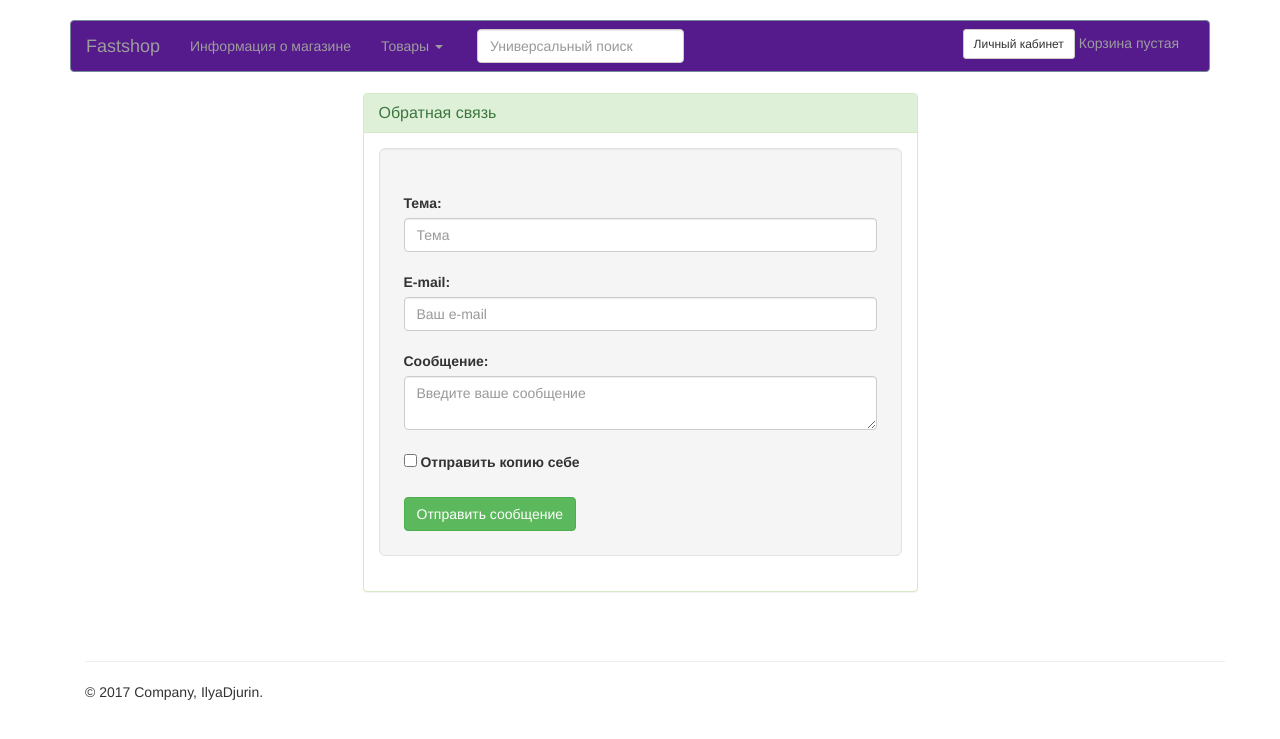
After one commit to IlyaDjurin/django-shop, a Django app: page /contact/ in a window 1280 px wide. The commit adds this page. Shown: the top 739 px of the page. Run offline with Django 3.2, Linux system fonts and the light colour scheme; parts of the project's set-up code (start-up, migrations or seed data) failed here and were passed over; some libraries are stand-ins or nearby versions.

Commit message:
добавлен живой поиск и обратная связь

```diff
--- a/mysite/celery.py
+++ b/mysite/celery.py
@@ -3,7 +3,7 @@ from celery import Celery
 from django.conf import settings
 
 
-# Основыне настройки Django для celery
+
 os.environ.setdefault('DJANGO_SETTINGS_MODULE', 'mysite.settings')
 
 app = Celery('mysite')
--- a/mysite/settings.py
+++ b/mysite/settings.py
@@ -129,8 +129,8 @@ CART_SESSION_ID = 'cart'
 
 EMAIL_HOST = 'smtp.mail.ru'
 EMAIL_PORT = 2525
-EMAIL_HOST_USER = "mirakomp@mail.ru"
-EMAIL_HOST_PASSWORD = "artema50a"
+EMAIL_HOST_USER = "leva2048@mail.ru"
+EMAIL_HOST_PASSWORD = ""
 EMAIL_USE_TLS = True
 SERVER_EMAIL = EMAIL_HOST_USER
 DEFAULT_FROM_EMAIL = EMAIL_HOST_USER
--- a/shop/forms.py
+++ b/shop/forms.py
@@ -8,3 +8,10 @@ class TovarForm(forms.ModelForm):
         model = Tovar
         fields = ['tovar_name', 'tovar_slug', 'tovar_info', 'tovar_image', 'tovar_made', 'tovar_price',
                   'tovar_url', 'tovar_stock', 'tovar_available']
+
+
+class ContactForm(forms.Form):
+    subject = forms.CharField(max_length=100, widget=forms.TextInput(attrs={'size':'40','class': 'form-control'}))
+    sender = forms.EmailField(widget=forms.TextInput(attrs={'size':'40','class': 'form-control'}))
+    message = forms.CharField(widget=forms.Textarea(attrs={'class': 'form-control'}))
+    copy = forms.BooleanField(required=False)
--- a/shop/static/css/main.css
+++ b/shop/static/css/main.css
@@ -34,3 +34,8 @@ body {
 .dropdown:hover .dropdown-menu {
     display: block;
 }
+.img-poisk{
+    border: 1px ;
+    width: 26px;
+    height: 26px;
+}
--- /dev/null
+++ b/shop/static/js/main.js
@@ -0,0 +1,54 @@
+
+
+
+
+//function getCookie(name) {
+//          var cookieValue = null;
+//          if (document.cookie && document.cookie != '') {
+//                var cookies = document.cookie.split(';');
+//         for (var i = 0; i < cookies.length; i++) {
+//              var cookie = jQuery.trim(cookies[i]);
+//         // Does this cookie string begin with the name we want?
+//         if (cookie.substring(0, name.length + 1) == (name + '=')) {
+//           cookieValue = decodeURIComponent(cookie.substring(name.length + 1));
+//             break;
+//             }
+//         }
+//      }
+// return cookieValue;
+//}
+//
+//function csrfSafeMethod(method) {
+//    // these HTTP methods do not require CSRF protection
+//    return (/^(GET|HEAD|OPTIONS|TRACE)$/.test(method));
+//}
+//$.ajaxSetup({
+//    beforeSend: function(xhr, settings) {
+//        if (!csrfSafeMethod(settings.type) && !this.crossDomain) {
+//            xhr.setRequestHeader("X-CSRFToken", csrftoken);
+//        }
+//    }
+//});
+
+$('#suggestion').keyup(function(){
+//var csrftoken = getCookie('csrftoken');
+var query = $(this).val();
+$.ajax({
+        url : /suggest_category/,
+        type : "GET",
+        data : { //csrfmiddlewaretoken : csrftoken//,
+         suggestion: query},
+        success: function(data){
+        $('#cats').html(data);
+        }
+       });
+   });
+
+   //Работающий код с методом GET, но не работающий с  var csrftoken = getCookie('csrftoken');
+//   $('#suggestion').keyup(function(){
+//        var query = $(this).val();
+//        $.post('/suggest_category/', {suggestion: query}, function(data){
+//         $('#cats').html(data);
+//        });
+//    });
+//
--- /dev/null
+++ b/shop/templates/contact.html
@@ -0,0 +1,57 @@
+{% extends "shop/index.html" %}
+
+{% block title %}Обратная связь{% endblock %}
+{% block inf_gl_s %}{% endblock %}
+
+{% block content %}
+<div class="container">
+    <div class="row">
+        <div class="col-md-12"></div>
+        <div class="col-md-3"></div>
+         <div class="col-md-6">
+<div class="panel panel-success">
+  <div class="panel-heading">
+    <h2 class="panel-title">Обратная связь</h2>
+  </div>
+  <div class="panel-body">
+<div class="well well-lg">
+    <h3></h3>
+<form action="{% url 'shop:contact' %}" method="post">
+    {% csrf_token %}
+{#    {% bootstrap_form form %}#}
+    {{ form.non_field_errors }}
+	<div>
+	  <label for="id_subject">Тема:</label>
+	  {{ form.subject.errors }}
+{#	  {{ form.subject }}#}
+      <input class="form-control" id="id_subject" name="subject" placeholder="Тема">
+	</div>
+    &nbsp;
+	<div>
+	  <label for="id_sender">E-mail:</label>
+	  {{ form.sender.errors }}
+{#	  {{ form.sender }}#}
+      <input class="form-control" id="id_sender" name="sender" placeholder="Ваш e-mail">
+	</div>
+    &nbsp;
+	<div>
+	  <label for="id_message">Сообщение:</label>
+	  {{ form.message.errors }}
+{#	  {{ form.message }}#}
+      <textarea class="form-control" id="id_message" name="message" placeholder="Введите ваше сообщение"></textarea>
+	</div>
+    &nbsp;
+	<div>
+	  {{ form.copy.errors }}
+	  <label for="id_copy">{{ form.copy }} Отправить копию себе </label>
+	</div>
+    <br>
+	<input type="submit" class="btn btn-success" value="Отправить сообщение"/>
+</form>
+  </div>
+</div>
+</div>
+</div>
+    </div>
+
+{% endblock %}
--- /dev/null
+++ b/shop/templates/shop/category_list.html
@@ -0,0 +1,6 @@
+{% for i in cat_list %}
+
+
+<p><img src="{% if i.tovar_image %}{{ i.tovar_image.url }}{% endif %}" class="img-poisk" alt="Generic placeholder image">
+    <a href="{{ i.get_absolute_url }}">{{ i }}</a></p>
+{% endfor %}
--- a/shop/templates/shop/index.html
+++ b/shop/templates/shop/index.html
@@ -61,6 +61,7 @@
     <script src="https://ajax.googleapis.com/ajax/libs/jquery/1.12.4/jquery.min.js"></script>
     <!-- Include all compiled plugins (below), or include individual files as needed -->
     <script src="/static/js/bootstrap.min.js"></script>
+    <script src="/static/js/main.js"></script>
     <script src="/static/js/jquery-3.1.1.min.js"></script>
     <script src="/static/js/bootstrap-hover-dropdown.min.js"></script>
     <script src="/static/js/jQuery.Brazzers-Carousel.min.js"></script>
--- a/shop/templates/shop/info_gl_str.html
+++ b/shop/templates/shop/info_gl_str.html
@@ -18,12 +18,15 @@
         <li>time.work93@mail.ru</li>
         <li>mirakomp@mail.ru</li></p>
         <p></p>
+        <a  href="/contact/" class="btn btn-lg btn-info" type="submit">Обратная связь</a>
+        <p></p>
         <p>Карта проезда:</p>
         <p></p>
         <script type="text/javascript" charset="utf-8" async src="https://api-maps.yandex.ru/services/constructor/1.0/js/?um=constructor%3A12a4ec201bf3de5ee97a8e054e13382f8e3edf7657fdf6e6abdc5e065ae57f91&amp;width=500&amp;height=400&amp;lang=ru_RU&amp;scroll=true"></script>
         <p></p>
 
 
+
         <p></p>
     </div>
 
--- a/shop/templates/shop/navigation.html
+++ b/shop/templates/shop/navigation.html
@@ -1,4 +1,5 @@
 {% load static %}
+
 <div class="container">
 <nav class="navbar navbar-inverse" role="navigation">
   <div class="container-fluid">
@@ -11,7 +12,7 @@
         <span class="icon-bar"></span>
 
       </button>
-      <a class="navbar-brand" href="http://35.165.137.178/">Fastshop</a>
+      <a class="navbar-brand" href="/">Fastshop</a>
     </div>
 
     <!-- Collect the nav links, forms, and other content for toggling -->
@@ -19,7 +20,7 @@
       <ul class="nav navbar-nav">
         <li><a href="/info/">Информация о магазине</a></li>
         <li class="dropdown">
-          <a href="#" class="dropdown-toggle" data-toggle="dropdown" data-hover="dropdown" data-delay="1000" data-close-others="false">Товары <span class="caret"></span></a>
+          <a href="#"  class="dropdown-toggle" data-toggle="dropdown" data-hover="dropdown" data-delay="1000" data-close-others="false">Товары <span class="caret"></span></a>
           <ul class="dropdown-menu">
             <li><a  tabindex="-1" href="/smart/">Смартфоны</a></li>
             <li><a  tabindex="-1" href="#">Компьютерная техника</a></li>
@@ -29,12 +30,20 @@
           </ul>
         </li>
       </ul>
-      <form class="navbar-form navbar-left">
-        <div class="form-group">
-          <input type="text" class="form-control" placeholder="Поиск">
+
+        <ul class="navbar-form navbar-left">
+        <form action="/suggest_category/" method="get">
+            <!--{% csrf_token %} -->
+        <label></label>
+            <div class="form-group">
+       <input  class="form-control" type="text" name="suggestion" value="" id="suggestion" placeholder="Универсальный поиск" maxlength="200"/>
+            </div>
+        </form>
+        </ul>
+
+        <div style="border-radius: 0 100px 10px 10px; top: 101%; margin-top: -0.625em; position: absolute; width:350px; background:#E6E6FA								; margin:auto; left:50%; margin-left:-156px "  id="cats">
         </div>
-        <button type="submit" class="btn btn-default">Отправить</button>
-      </form>
+
 
       <form class="navbar-form navbar-right">
         <div class="form-group">
--- /dev/null
+++ b/shop/templates/shop/resSearch.html
@@ -0,0 +1 @@
+<h3>{{tovar.as_p}}</h3>
--- a/shop/urls.py
+++ b/shop/urls.py
@@ -3,16 +3,15 @@ from . import views
 
 urlpatterns = [
     url(r'^$', views.index, name='index'),
-
-
     url(r'^log1/$', views.RegisterFormView.as_view()),
     url(r'^login/$', views.LoginView.as_view()),
     url(r'^logout/$', views.LogoutView.as_view()),
     url(r'^info/$', views.info, name='info'),
     url(r'^smart/$', views.ProductList, name='ProductList'),
-    url(r'^smart/$', views.search, name='search'),
     url(r'^smart/(?P<category_slug>[-\w]+)/$', views.ProductList, name='ProductListByCategory'),
     url(r'^harak/(?P<id>\d+)/(?P<slug>[-\w]+)/$', views.ProductDetail, name='ProductDetail'),
-
+    url(r'^suggest_category/$', views.suggest_category, name='suggest_category'),
+    url(r'^contact/$', views.contactform, name='contact'),
+    url(r'^thanks/$', views.thanks, name='thanks'),
 
 ]
--- a/shop/views.py
+++ b/shop/views.py
@@ -2,7 +2,7 @@ from django.shortcuts import render, get_object_or_404
 from .models import Kategor, Tovar, Tovar_inphoto, Tovar_img
 from django.views.generic.edit import FormView
 from django.contrib.auth.forms import UserCreationForm
-
+from django.http import JsonResponse
 from django.utils.http import is_safe_url
 from django.contrib.auth.forms import AuthenticationForm
 from django.contrib.auth import REDIRECT_FIELD_NAME, login as auth_login, logout as auth_logout
@@ -18,6 +18,8 @@ from django.http import HttpResponse
 from django.shortcuts import render_to_response
 from cart.forms import CartAddProductForm
 from .forms import TovarForm
+from .forms import ContactForm
+from django.core.mail import send_mail,BadHeaderError
 
 
 def index(request):
@@ -162,7 +164,8 @@ def ProductList(request, category_slug=None):
             for i in a2.values_list('tovarinphoto_proizv', flat=True).order_by('tovarinphoto_proizv'):
                 list_a2.append(i)
 
-            a3 = Tovar_inphoto.objects.filter(tovarinphoto_osnkamera__in=[z[11], z[12], z[13], z[14], z[15], z[16], z[17]])
+            a3 = Tovar_inphoto.objects.filter(
+                tovarinphoto_osnkamera__in=[z[11], z[12], z[13], z[14], z[15], z[16], z[17]])
             list_a3 = []
             for i in a3.values_list('tovarinphoto_proizv', flat=True).order_by('tovarinphoto_proizv'):
                 list_a3.append(i)
@@ -177,10 +180,8 @@ def ProductList(request, category_slug=None):
             for i in a5.values_list('tovarinphoto_proizv', flat=True).order_by('tovarinphoto_proizv'):
                 list_a5.append(i)
 
-
-
             list_all_p = []
-            list_all_proizv = [list_a0, list_a1, list_a2, list_a3, list_a4,list_a5]
+            list_all_proizv = [list_a0, list_a1, list_a2, list_a3, list_a4, list_a5]
             for i in list_all_proizv:
                 if len(i) != 0:
                     list_all_p.append(set(i))
@@ -205,14 +206,31 @@ def ProductList(request, category_slug=None):
     })
 
 
-def search(request):
-    if 'phone_name' in request.GET:
-        products = Tovar_inphoto.objects.filter(tovarinphoto_info__icontains=request.GET['phone_name'])
-        return render(request, 'shop/smartfons.html', {
-            'products': products})
+def get_category_list(max_results=0, starts_with=''):
+    cat_list = []
+    if starts_with:
+        cat_list = Tovar.objects.filter(tovar_name__icontains=starts_with)
+    if max_results > 0:
+        if len(cat_list) > max_results:
+            cat_list = cat_list[:max_results]
+
+    return cat_list
 
 
-        # Страница товара
+def suggest_category(request):
+    cat_list = []
+    starts_with = ''
+    if request.method == 'GET':
+        starts_with = request.GET['suggestion']
+
+    cat_list = get_category_list(8, starts_with)
+
+    return render(request, 'shop/category_list.html', {'cat_list': cat_list})
+
+
+
+
+    # Страница товара
 
 
 def ProductDetail(request, id, slug):
@@ -223,6 +241,7 @@ def ProductDetail(request, id, slug):
     return render(request, 'shop/harakteriskick.html', {'product': product, 'har': har,
                                                         'cart_product_form': cart_product_form,
                                                         'fot': fot})
+
 
 # def ProductDetail(request, id, slug):
 #     product = get_object_or_404(Tovar, id=id, tovar_slug=slug, tovar_available=True)
@@ -248,3 +267,37 @@ def ProductDetail(request, id, slug):
 # return render_to_response('shop/product/detail.html',
 #   {'product': product,
 #  'cart_product_form': cart_product_form})
+
+
+
+# Функция формы обратной связи
+def contactform(reguest):
+    if reguest.method == 'POST':
+        form = ContactForm(reguest.POST)
+        # Если форма заполнена корректно, сохраняем все введённые пользователем значения
+        if form.is_valid():
+            subject = form.cleaned_data['subject']
+            sender = form.cleaned_data['sender']
+            message = form.cleaned_data['message']
+            copy = form.cleaned_data['copy']
+
+            recepients = ['leva2048@mail.ru']
+            # Если пользователь захотел получить копию себе, добавляем его в список получателей
+            if copy:
+                recepients.append(sender)
+            try:
+                send_mail(subject, message, 'leva2048@mail.ru', recepients)
+            except BadHeaderError:  # Защита от уязвимости
+                return HttpResponse('Invalid header found')
+            # Переходим на другую страницу, если сообщение отправлено
+            return HttpResponseRedirect('/thanks/')
+
+    else:
+        form = ContactForm()
+    # Выводим форму в шаблон
+    return render(reguest, 'contact.html', {'form': form })
+
+
+def thanks(reguest):
+    thanks = 'thanks'
+    return render(reguest, 'thanks.html', {'thanks': thanks})
```
Also changed, not shown: cart/cart.py (+4 -5 lines), shop/poisk_ajax.py (added, +15 -0 lines), shop/templates/shop/thanks.html (added, +17 -0 lines), shop/templates/thanks.html (added, +21 -0 lines), db.sqlite3, shop/templates/shop/form.py (deleted).
